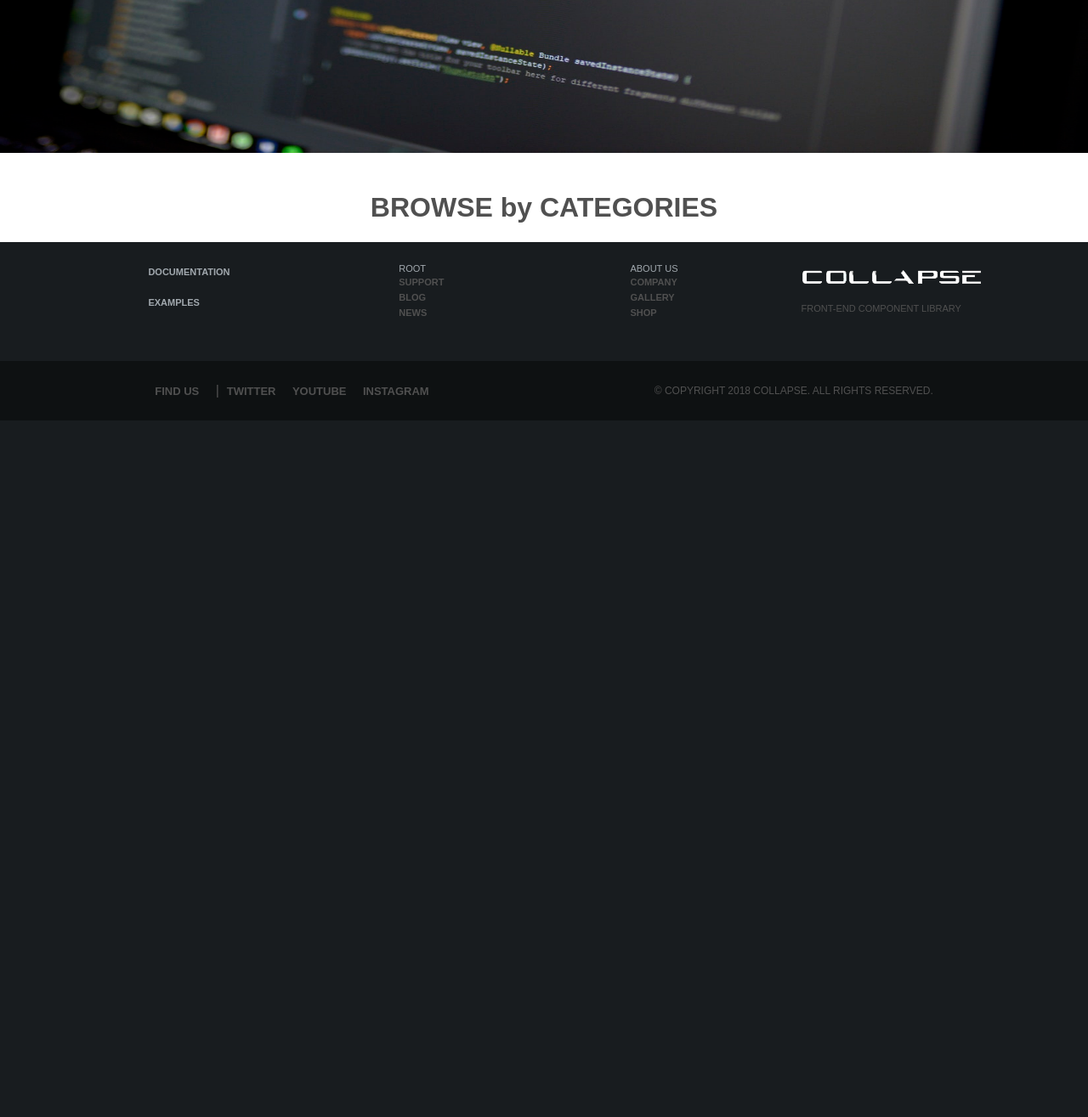
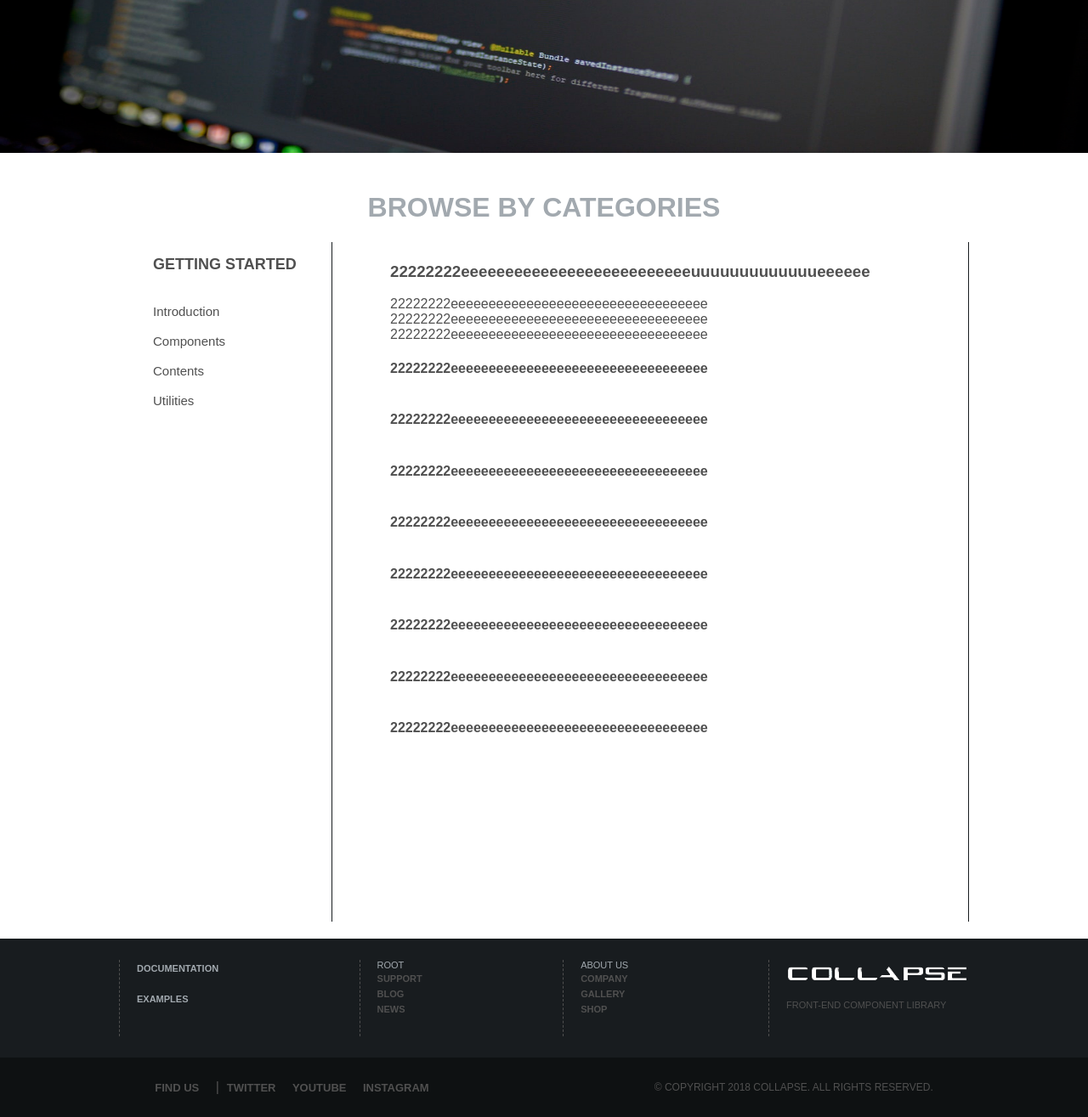
Before and after one commit to Rostyslav82/MainProject, a PHP site: page /examples.html in a window 1280 px wide. Shown: the part 490-1805 px from the top of the page at 85% size. Before the commit the page ends 985 px from the top, so only its background shows below. Run offline with PHP 8.4, Linux system fonts and the light colour scheme; style sheets or scripts are compiled from the project's sources; some libraries are stand-ins or nearby versions.

Commit message:
commit for heroku

```diff
--- a/examples.html
+++ b/examples.html
@@ -6,6 +6,7 @@
     <script type="text/javascript" src="js/backTop.js"></script>
     <link rel="stylesheet" href="less/style.css">
     <link rel="stylesheet" href="less/backTop.css">
+    <link rel="stylesheet" href="less/style_example.css">
 </head>
 <body>
 
@@ -92,7 +93,39 @@
 <div id="main" class="main-container">
     <img id="p2" class="imgMain" src="img/main2.jpg" style="display: block">
 </div>
-<h1>BROWSE by CATEGORIES</h1>
+<h1>BROWSE BY CATEGORIES</h1>
+<section class="example-block">
+    <div class="example-container">
+        <div class="example-box-fixed">
+            <table>
+                <ul class="example-table">
+                    <li class="example-list-bold">GETTING STARTED</li><br><br>
+                    <li class="example-list">Introduction</li><br>
+                    <li class="example-list">Components</li><br>
+                    <li class="example-list">Contents</li><br>
+                    <li class="example-list">Utilities</li><br>
+                </ul>
+            </table>
+        </div>
+        <div class="example-box">
+            <div class="example-item">
+                <h3>22222222eeeeeeeeeeeeeeeeeeeeeeeeeeuuuuuuuuuuuuueeeeee</h3>
+                <a>22222222eeeeeeeeeeeeeeeeeeeeeeeeeeeeeeeeee</a>
+                <a>22222222eeeeeeeeeeeeeeeeeeeeeeeeeeeeeeeeee</a>
+                <a>22222222eeeeeeeeeeeeeeeeeeeeeeeeeeeeeeeeee</a>
+                <h4>22222222eeeeeeeeeeeeeeeeeeeeeeeeeeeeeeeeee</h4>
+                <h4>22222222eeeeeeeeeeeeeeeeeeeeeeeeeeeeeeeeee</h4>
+                <h4>22222222eeeeeeeeeeeeeeeeeeeeeeeeeeeeeeeeee</h4>
+                <h4>22222222eeeeeeeeeeeeeeeeeeeeeeeeeeeeeeeeee</h4>
+                <h4>22222222eeeeeeeeeeeeeeeeeeeeeeeeeeeeeeeeee</h4>
+                <h4>22222222eeeeeeeeeeeeeeeeeeeeeeeeeeeeeeeeee</h4>
+                <h4>22222222eeeeeeeeeeeeeeeeeeeeeeeeeeeeeeeeee</h4>
+                <h4>22222222eeeeeeeeeeeeeeeeeeeeeeeeeeeeeeeeee</h4>
+            </div>
+        </div>
+    </div>
+</section>
+
 <!--Section Footer Block-->
 <section class="foo-block">
     <div class="foo-container">
--- a/less/style.css
+++ b/less/style.css
@@ -12,6 +12,7 @@ p {
 h1 {
   text-align: center;
   padding-top: 25px;
+  color: #a2a9af;
 }
 h2 {
   color: #1F6ED4;
@@ -464,14 +479,18 @@ lable {
   display: flex;
   align-items: center;
   flex-direction: column;
-  width: 180px;
-  height: 110px;
+  height: 90px;
+  border-left: 1px dashed #505050;
+  padding-left: 20px;
+}
+.foo-box-line {
+  border-left: none;
 }
 .foo-item {
   display: flex;
   align-items: left;
   flex-direction: column;
-  margin-top: 10px;
+  height: 100%;
 }
 .foo {
   font-size: 11px;
--- a/less/style.less
+++ b/less/style.less
@@ -12,6 +12,7 @@ p {
 h1{
   text-align:  center;
   padding-top: 25px;
+  color: #a2a9af;
 }
 h2{
   color:#1F6ED4;
@@ -491,15 +501,18 @@ lable{
   display: flex;
   align-items: center;
   flex-direction:column;
-  width: 180px;
-  height: 110px;
-  //box-shadow: 0 0 5px grey;
+  height: 90px;
+  border-left: 1px dashed #505050;
+  padding-left: 20px;
+}
+.foo-box-line {
+  border-left: none;
 }
 .foo-item{
   display: flex;
   align-items: left;
   flex-direction: column;
-  margin-top: 10px;
+  height: 100%;
 }
 .foo{
   font-size:11px;
--- /dev/null
+++ b/less/style_example.css
@@ -0,0 +1,55 @@
+.example-block {
+  display: flex;
+  align-items: center;
+  justify-content: center;
+  width: 100%;
+}
+.example-container {
+  display: flex;
+  justify-content: space-between;
+  align-items: center;
+  width: 1000px;
+  margin-bottom: 20px;
+}
+.example-box-fixed {
+  display: flex;
+  align-items: start;
+  flex-direction: column;
+  height: 800px;
+  width: 250px;
+  border-right: 1px solid #181c1f;
+}
+.example-box {
+  width: 700px;
+  display: flex;
+  align-items: start;
+  flex-direction: column;
+  height: 800px;
+  border-right: 1px solid #181c1f;
+}
+.example-item {
+  display: flex;
+  justify-content: center;
+  width: 80%;
+  flex-direction: column;
+  margin-top: 5px;
+  margin-left: 20px;
+}
+.example-list {
+  list-style-type: none;
+  font-family: sans-serif;
+  color: #505050;
+  font-size: 15px;
+}
+.example-list:hover {
+  background-color: #1F6ED4;
+  cursor: pointer;
+  color: white;
+  border-radius: 10px;
+}
+.example-list-bold {
+  list-style-type: none;
+  font-weight: bold;
+  font-size: 18px;
+}
+/*# sourceMappingURL=style_example.css.map */
--- /dev/null
+++ b/less/style_example.less
@@ -0,0 +1,56 @@
+// Example - table-box - START!
+.example-block{
+  display: flex;
+  align-items: center;
+  justify-content: center;
+  width: 100%;
+}
+.example-container{
+  display: flex;
+  justify-content: space-between;
+  align-items: center;
+  width: 1000px;
+  margin-bottom: 20px;
+}
+.example-box-fixed{
+  display: flex;
+  align-items: start;
+  flex-direction:column;
+  height: 800px;
+  width: 250px;
+  border-right: 1px solid #181c1f;
+}
+.example-box{
+  width: 700px;
+  display: flex;
+  align-items: start;
+  flex-direction:column;
+  height: 800px;
+  border-right: 1px solid #181c1f;
+}
+.example-item{
+  display: flex;
+  justify-content: center;
+  width: 80%;
+  flex-direction:column;
+  margin-top: 5px;
+  margin-left: 20px;
+}
+// Example - table-box - END!
+.example-list{
+  list-style-type: none;
+  font-family:sans-serif;
+  color:#505050;
+  font-size: 15px;
+  &:hover {
+    background-color: #1F6ED4;
+    cursor: pointer;
+    color: white;
+    border-radius: 10px;
+  }
+}
+.example-list-bold{
+  list-style-type: none;
+  font-weight: bold;
+  font-size: 18px;
+}
```
Also changed, not shown: other parts of less/style.css (+28 -6 lines), other parts of less/style.less (+31 -12 lines), about.html (+12 -33 lines), index.html (+10 -8 lines), img/186.png (added), img/ori1.png (added), img/ori2.png (added), 2 other files.
